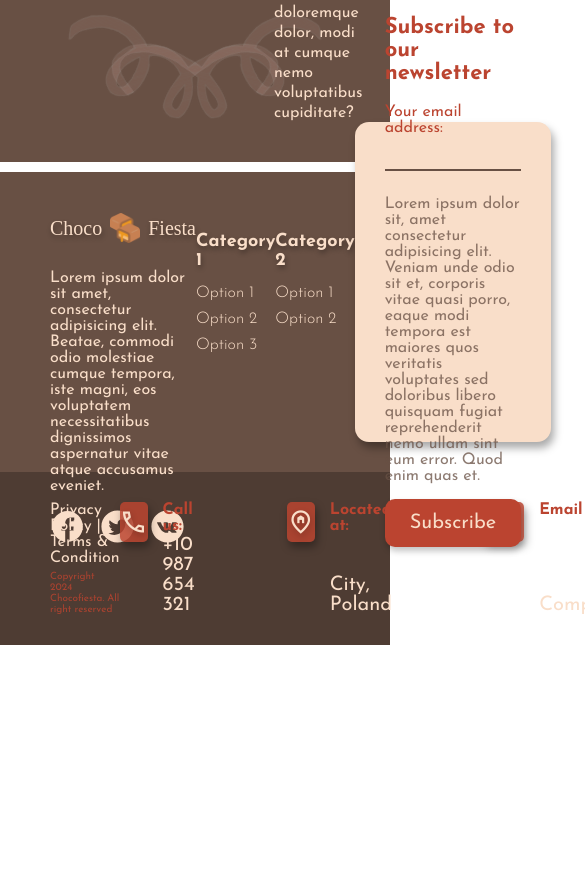
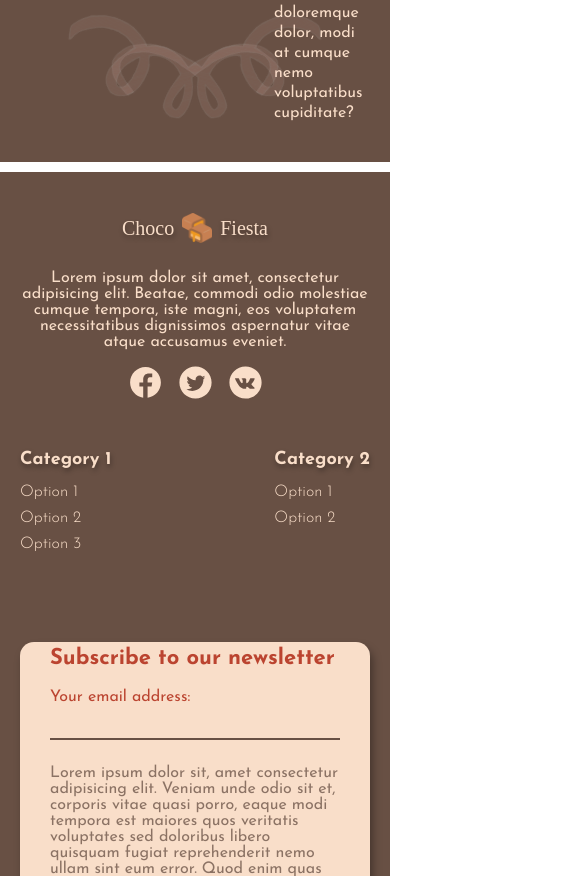
Before and after one commit to Szym3353/chocolate-shop, a React (Vite) app: page / in a window 390 px wide. Shown: the part 2390-3266 px from the top of the page, 585 px wide, since content can reach past the window. Before the commit the page ends 3035 px from the top, so only its background shows below. Built offline with nearby package versions, Linux system fonts and the light colour scheme; a web font is replaced by a local one.

Commit message:
Added responsivity to footer

```diff
--- a/src/css/footer.css
+++ b/src/css/footer.css
@@ -6,7 +6,7 @@
 
 .footer__top,
 .footer__bottom {
-  padding: 30px 50px;
+  padding: 30px var(--mainHorizontalPadding);
 }
 
 .footer__top {
@@ -111,3 +111,77 @@
   color: rgba(var(--redRGB), 0.84);
   font-size: 10px;
 }
+
+/*Responsivity*/
+@media screen and (max-width: 1100px) {
+  .footer__top {
+    flex-wrap: wrap;
+    /* flex-direction: column; */
+    height: fit-content;
+  }
+
+  .footer__bottom {
+    flex-direction: column-reverse;
+  }
+
+  .newsletter {
+    transform: none !important;
+    margin: 30px 0px;
+  }
+
+  .footer__terms {
+    text-align: center;
+    width: 100%;
+  }
+
+  .footer__info {
+    margin-bottom: 35px;
+    justify-content: center;
+    width: 100%;
+  }
+
+  .footer__info {
+    gap: 50px;
+    flex-wrap: wrap;
+  }
+
+  .footer-info {
+    gap: 12px;
+  }
+
+  .footer-info__icon {
+    width: 30px;
+    height: 30px;
+    font-size: 22px;
+  }
+
+  .footer-info__text > h6 {
+    color: var(--red);
+    font-size: 15px;
+    font-weight: bold;
+  }
+
+  .footer-info__text > p {
+    font-size: 17px;
+  }
+}
+
+@media screen and (max-width: 510px) {
+  .footer__description {
+    text-align: center;
+    display: flex;
+    flex-direction: column;
+    align-items: center;
+    width: 100%;
+  }
+  .footer__nav {
+    margin: 50px 0px;
+  }
+
+  .footer__info {
+    flex-direction: column;
+    flex-wrap: nowrap;
+    align-items: center;
+    margin-bottom: 50px;
+  }
+}
```
